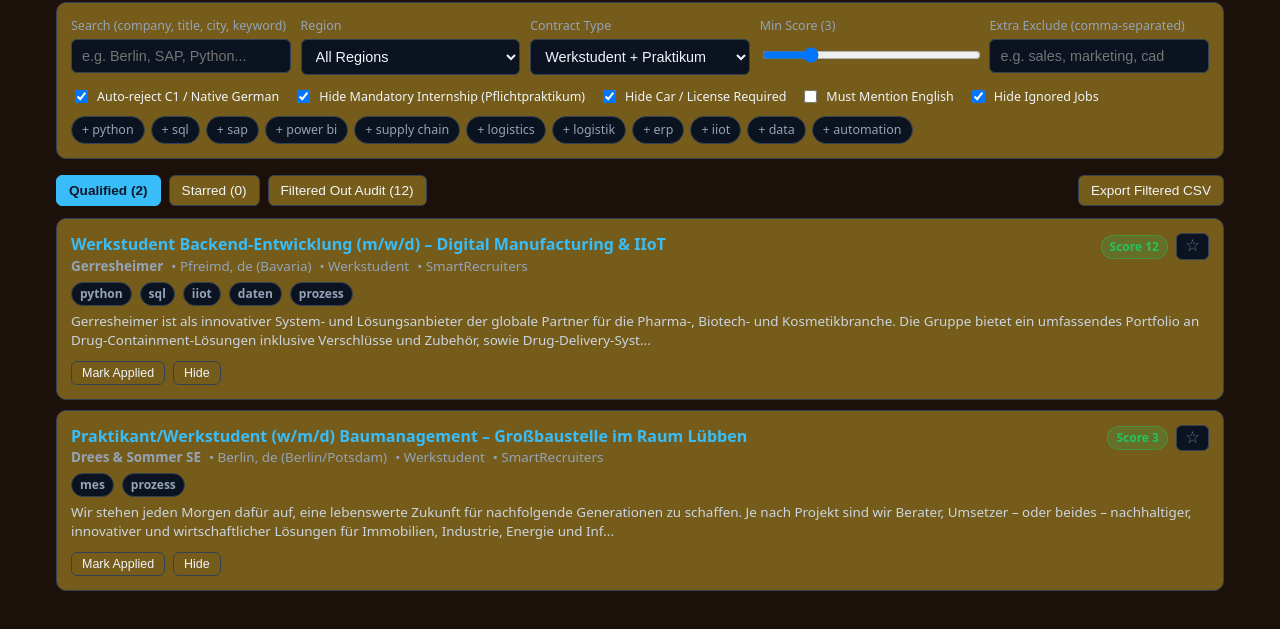
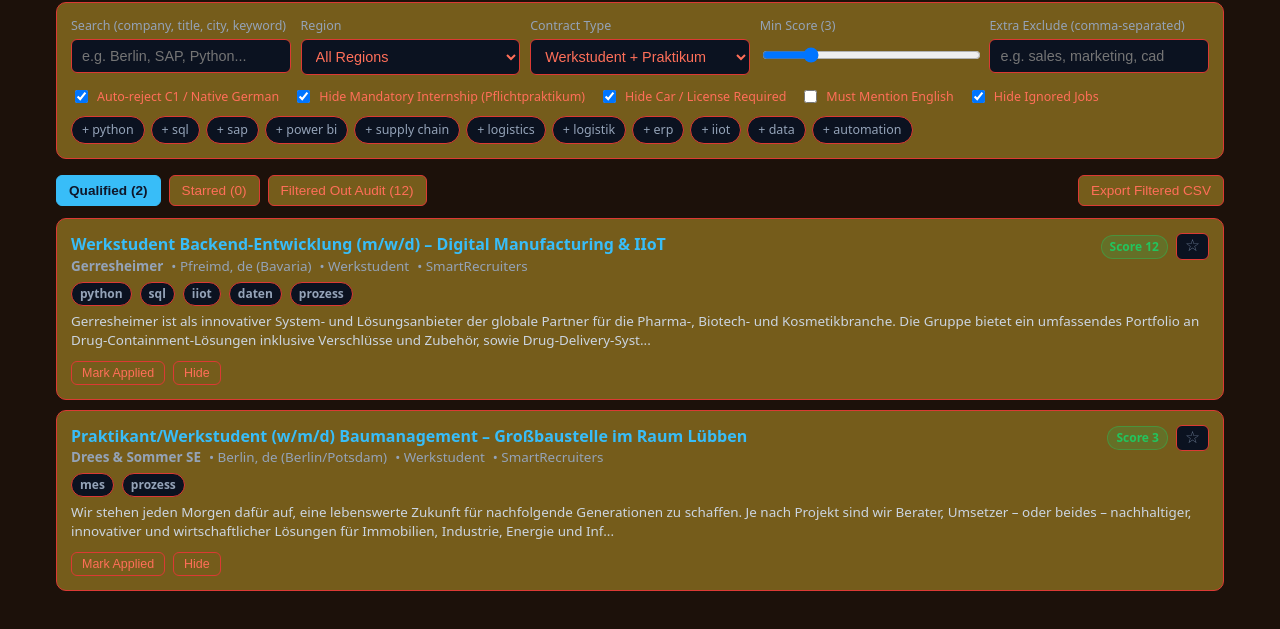
Before and after one commit to thefitbea/werkstudent_radar, a plain HTML site: page docs/index.html in a window 1280 px wide. Shown: the part 61-690 px from the top of the page. Drawn offline with Linux system fonts and the light colour scheme.

Commit message:
Update index.html

```diff
--- a/docs/index.html
+++ b/docs/index.html
@@ -6,8 +6,8 @@
   <title>Krish werkStudent Job Radar</title>
   <style>
     :root {
-      --bg: #1C110A; --card: #755C1B; --border: #334155;
-      --text: #f1f5f9; --muted: #94a3b8; --accent: #38bdf8;
+      --bg: #1C110A; --card: #755C1B; --border: #DB3A34;
+      --text: #FF6F59; --muted: #94a3b8; --accent: #38bdf8;
       --green: #22c55e; --amber: #f59e0b; --red: #ef4444;
       --star: #facc15;
     }
```
